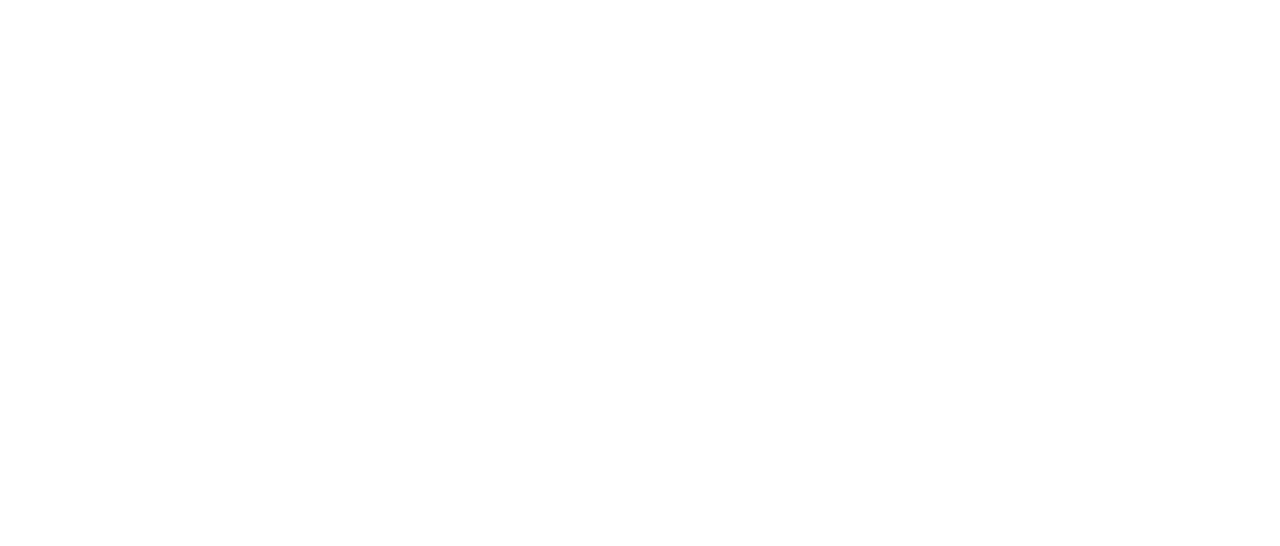
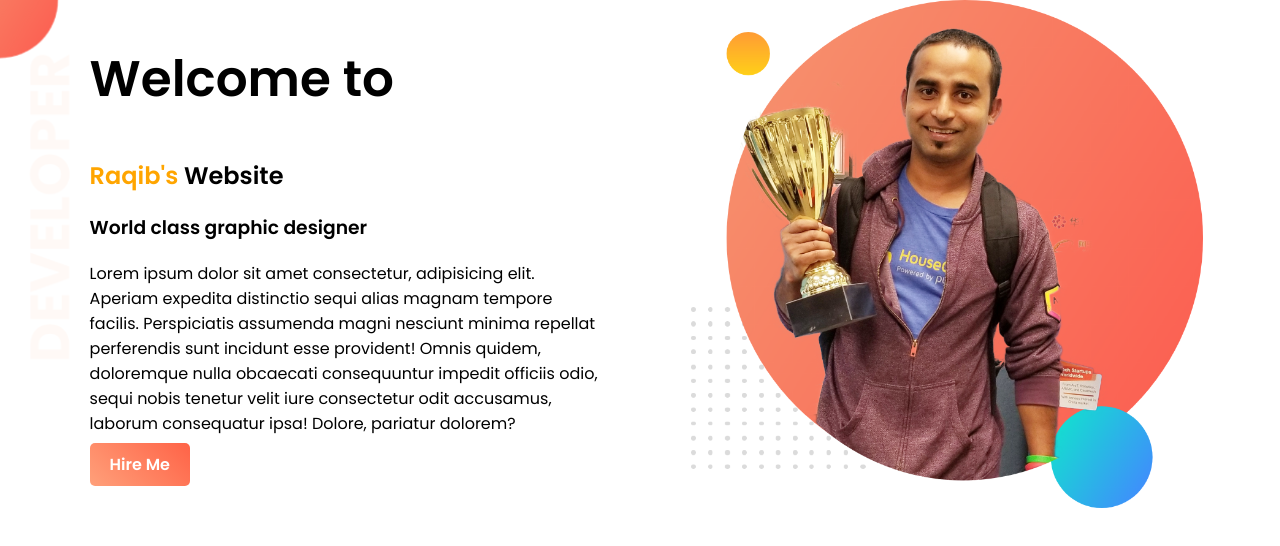
Before and after one commit to raqib247/raqib-s-portfilio, a plain HTML site: page index.html in a window 1280 px wide. Drawn offline with Linux system fonts and the light colour scheme.

Commit message:
top banner

```diff
--- a/index.html
+++ b/index.html
@@ -5,9 +5,23 @@
     <meta http-equiv="X-UA-Compatible" content="IE=edge">
     <meta name="viewport" content="width=device-width, initial-scale=1.0">
     <title>Raqib's Portfolio</title>
+    <link rel="preconnect" href="https://fonts.googleapis.com">
+    <link rel="preconnect" href="https://fonts.gstatic.com" crossorigin>
+    <link href="https://fonts.googleapis.com/css2?family=Poppins:wght@300;400;600&display=swap" rel="stylesheet">
     <link rel="stylesheet" href="style.css">
 </head>
 <body>
-
+    <section class="top-banner">
+        <div class="half-width">
+            <h1>Welcome to</h1>
+            <h2><span class="name-highlight">Raqib's</span> Website</h2>
+            <h3>World class graphic designer</h3>
+            <p>Lorem ipsum dolor sit amet consectetur, adipisicing elit. Aperiam expedita distinctio sequi alias magnam tempore facilis. Perspiciatis assumenda magni nesciunt minima repellat perferendis sunt incidunt esse provident! Omnis quidem, doloremque nulla obcaecati consequuntur impedit officiis odio, sequi nobis tenetur velit iure consectetur odit accusamus, laborum consequatur ipsa! Dolore, pariatur dolorem?</p>
+            <a class="link-button" href="#" target="_blank">Hire Me</a>
+        </div>
+        <div class="half-width">
+            <img src="images/jhankar.png" alt="jhankar image">
+        </div>
+    </section>
 </body>
 </html>
--- a/style.css
+++ b/style.css
@@ -0,0 +1,34 @@
+body{
+    margin: 0;
+    font-family: 'Poppins', sans-serif;
+}
+h1{
+    font-size: 50px;
+}
+.name-highlight{
+    color: orange;
+}
+.half-width{
+    width: 40%;
+    float: left;
+    margin-left: 5%;
+    padding-left: 2%;
+}
+.half-width img{
+    width: 100%;
+}
+.top-banner{
+    background-image: url(images/top-banner.png);
+    background-repeat: no-repeat;
+}
+section{
+    height: 500px;
+}
+.link-button{
+    text-decoration: none;
+    background-image: linear-gradient( 45deg, lightsalmon, tomato );
+    padding: 10px 20px;
+    color: white;
+    border-radius: 5px;
+    font-weight: 700;
+}
```
Also changed, not shown: images/dream-bg.png (added), images/exp-bg.png (added), images/jhankar.png (added), images/jhankar2.png (added), images/top-banner.png (added).
